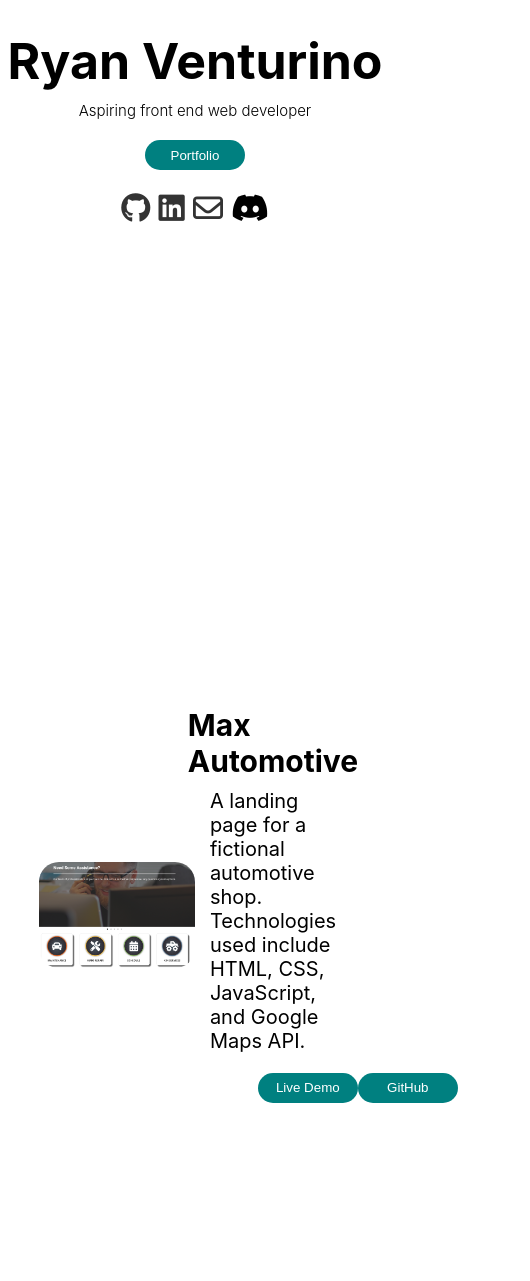
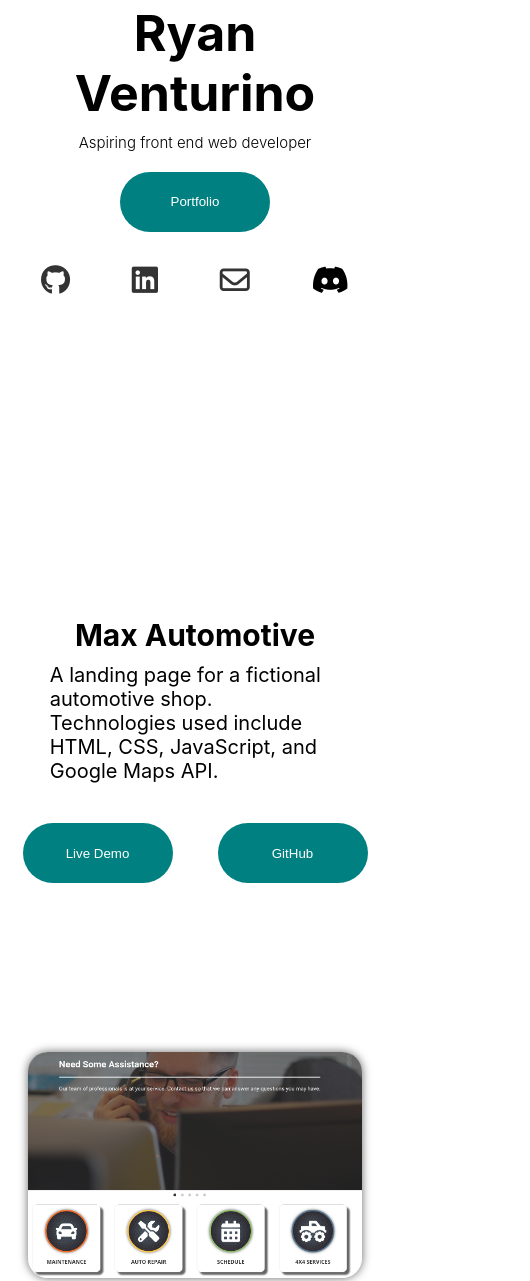
Before and after one commit to rventurino/newPortfolio, a plain HTML site: page index.html in a window 390 px wide. Shown: the part 267-1548 px from the top of the page, 530 px wide, since content can reach past the window. Drawn offline with Linux system fonts and the light colour scheme.

Commit message:
mobile styles

```diff
--- a/style.css
+++ b/style.css
@@ -8,6 +8,10 @@ html {
   font-size: 62.5%;
   font-family: -apple-system, BlinkMacSystemFont, "Segoe UI", Roboto, Oxygen,
     Ubuntu, Cantarell, "Open Sans", "Helvetica Neue", sans-serif;
+}
+body{
+  width: 100%;
+  height: 100%;
 }
 
 img {
@@ -126,6 +130,12 @@ ul li a {
 .item_image img{
   max-width: 100%;
   border-radius: 20px;
+
+      background-color: #eed;
+      box-shadow:  0 0 10px  rgba(0,0,0,0.6);
+      -moz-box-shadow: 0 0 10px  rgba(0,0,0,0.6);
+      -webkit-box-shadow: 0 0 10px  rgba(0,0,0,0.6);
+      -o-box-shadow: 0 0 10px  rgba(0,0,0,0.6);
 }
 
 .item_description{
@@ -143,3 +153,84 @@ ul li a {
 .item_description h2{
   margin-bottom: 1rem;
 }
+
+@media screen and (max-width: 1024px){
+  .item{
+    width: 95vw;
+    height: 90vh;
+    flex-direction: column-reverse;
+    margin-bottom: 30vh;
+
+  }
+
+  .item_image{
+    width: 100%;
+    height: 50%;
+  }
+
+  .item_description{
+    width: 100%;
+    height: 50%;
+    margin-bottom: 10rem;
+  }
+
+  button {
+    height: 6rem;
+    width: 20rem;
+    border-radius: 40px;
+    background-color: teal;
+    color: white;
+    margin: 1rem 0 1rem 0;
+    border: none;
+  }
+
+  ul {
+    list-style-type: none;
+    display: flex;
+    justify-content: space-around;
+    font-size: 3rem;
+    width: 80%;
+    margin: 1rem 0 1rem 0;
+    margin-top: 2rem;
+  }
+  .item_image img{
+    width: 90%;
+  }
+
+}
+
+@media screen and (max-width: 500px){
+  #description {
+    height: 100vh;
+    width: 100%;
+    display: flex;
+    flex-direction: column;
+    align-items: center;
+    justify-content: center;
+    padding-right: 10px;
+    padding-left: 10px;
+
+  }
+
+  #description ul{
+    width: 100%;
+  }
+
+  #portfolio ul{
+    width: 100vw;
+    margin-top: 3rem;
+  }
+  .item_description{
+    margin-bottom: 5rem;
+  }
+  button {
+    height: 6rem;
+    width: 15rem;
+    border-radius: 40px;
+    background-color: teal;
+    color: white;
+    margin: 1rem 0 1rem 0;
+    border: none;
+  }
+
+}
```
